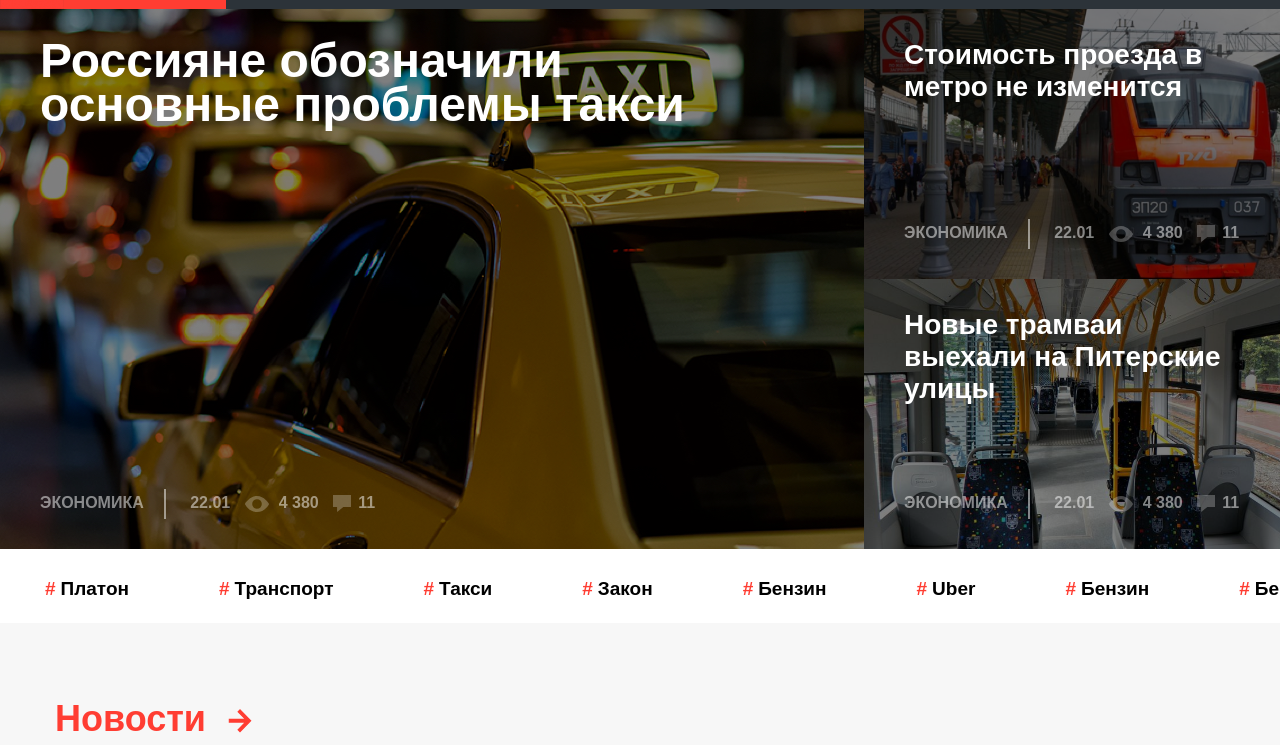
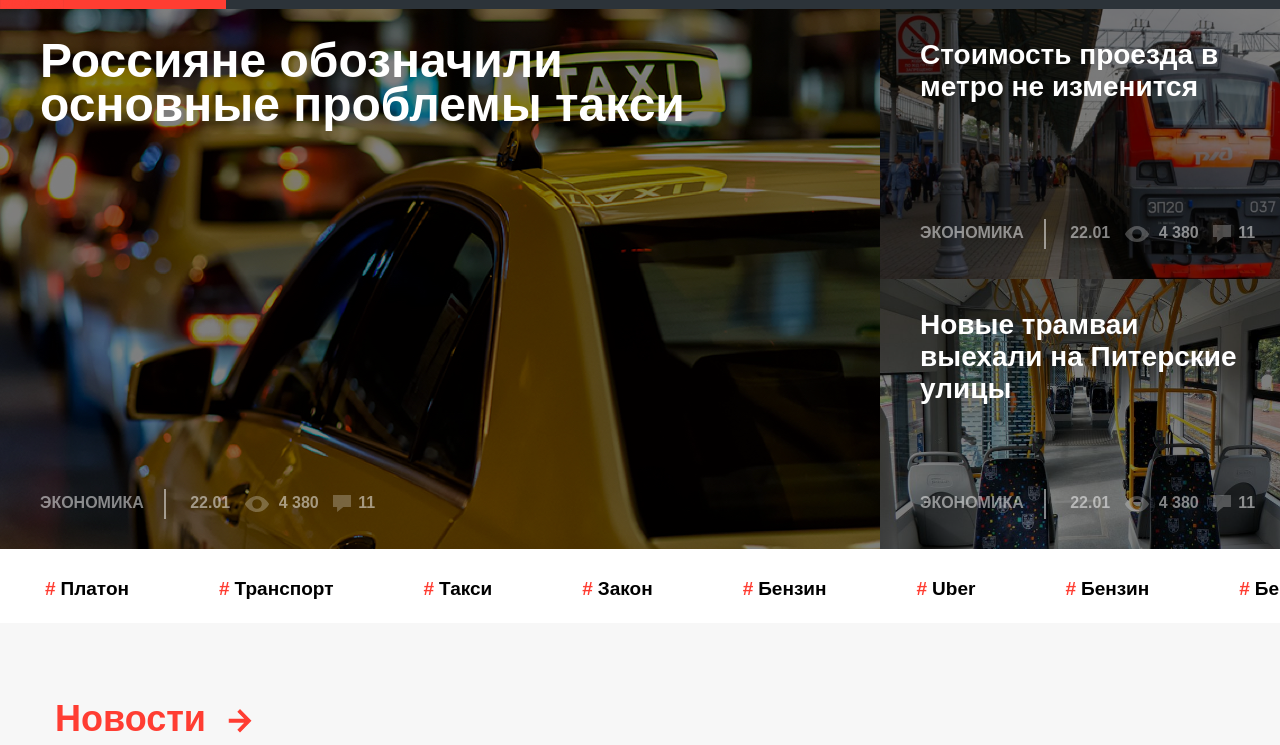
Before and after one commit to kotrvn/test, a plain HTML site: page index.html in a window 1280 px wide. Shown: the part 55-800 px from the top of the page. Drawn offline with Linux system fonts and the light colour scheme; a web font is replaced by a local one.

Commit message:
Поправил флексы

```diff
--- a/css/style.css
+++ b/css/style.css
@@ -83,6 +83,11 @@ input {
   color: #fff;
   text-transform: uppercase;
 }
+.top-line a {
+  color: #fff;
+  text-transform: uppercase;
+}
+
 .logo {
 
 }
@@ -181,22 +186,35 @@ input {
 
 .promo {
   display: flex;
-  width: 100%;
+  flex-flow: column wrap;
+  height: 540px;
 }
+
 .promo-item {
+  justify-content: center;
+  -ms-align-items: center;
+  align-items: center;
   background-repeat: no-repeat;
   background-position: center;
   background-size: cover;
 }
 
 .promo-item--big {
-  width: 67.5%;
-  min-height: 540px;
+  flex-basis: 100%;
+  order: 1;
 }
 
-.promo-item--small {
-  height: 50%;
+.promo-item--top {
+  flex: 1 1 0;
+  order: 2;
 }
+
+.promo-item--bottom {
+  flex: 1 1 0;
+  order: 3;
+
+}
+
 .promo-wrap {
   width: 100%;
   height: 100%;
--- a/index.html
+++ b/index.html
@@ -11,17 +11,17 @@
 			<div class="top-line">
 				<img src="img/logo.png" alt="logo" class="logo">
 				<div class="menu-btn">
-					<div class="burger-btn j-burger">
+					<button class="burger-btn">
 	            <span class="burger-line"></span>
-	          </div>
-					<span>Меню</span>
+	         </button>
+					<span><a href="#">Меню</a></span>
 				</div>
 				<nav class="main-menu">
 					<ul>
-						<li>Новости</li>
-						<li>Компании</li>
-						<li>Справочник</li>
-						<li>Законы</li>
+						<li><a href="#">Новости</a></li>
+						<li><a href="#">Компании</a></li>
+						<li><a href="#">Справочник</a></li>
+						<li><a href="#">Законы</a></li>
 					</ul>
 				</nav>
 			<div class="top-line-end">
@@ -64,8 +64,7 @@
 						</div>
 					</div>
 				</article>
-				<div class="promo-small">
-					<article class="promo-item promo-item--small" style="background-image: url(../img/news2.jpg);">
+				<article class="promo-item promo-item--top" style="background-image: url(../img/news2.jpg);">
 					<div class="promo-wrap">
 						<h2>Стоимость проезда в метро не изменится</h2>
 						<div class="theme">
@@ -76,7 +75,7 @@
 						</div>
 					</div>
 				</article>
-					<article class="promo-item promo-item--small" style="background-image: url(../img/news3.jpg);">
+				<article class="promo-item promo-item--bottom" style="background-image: url(../img/news3.jpg);">
 					<div class="promo-wrap">
 						<h2>Новые трамваи выехали на Питерские улицы</h2>
 						<div class="theme">
@@ -87,8 +86,6 @@
 							</div>
 						</div>
 				</article>
-				</div>
-			</div>
 				</div>
 	</section>
 	<section class="tags">
```
Lines whose indentation alone changed are shown as unchanged.
